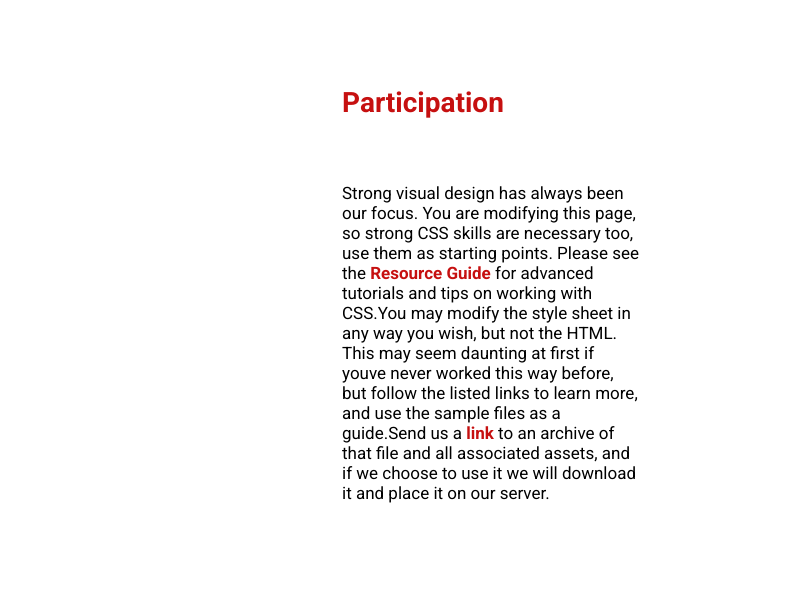
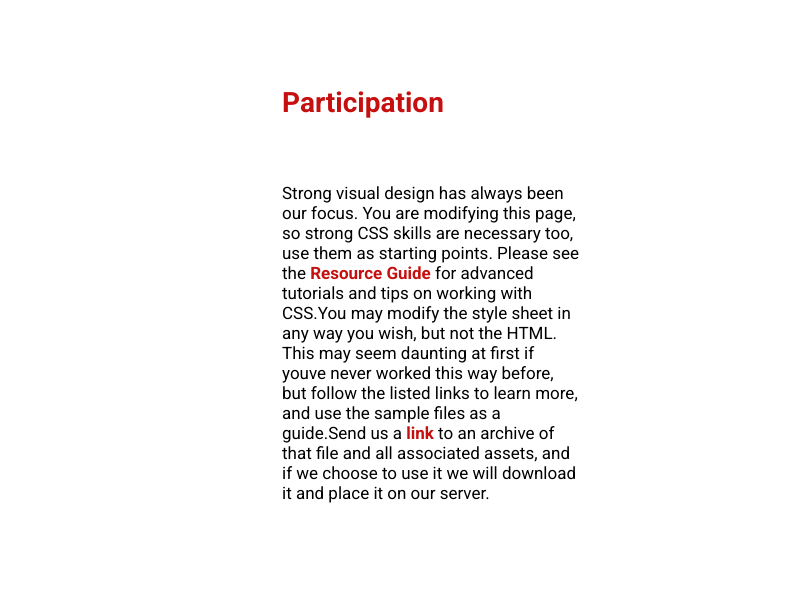
Before and after one commit to GabrielaRojas36/encargo3, a plain HTML site: page index.html in a window 1280 px wide. Shown: the part 1974-2583 px from the top of the page, without its empty margins (268-1074 px from the left). Drawn offline with Linux system fonts and the light colour scheme.

Commit message:
Update style.css

```diff
--- a/style.css
+++ b/style.css
@@ -144,7 +144,7 @@ p {
   height: 460px;
   top:30px;
   margin-top:20px;
-  margin-left:160px;
+  margin-left:100px;
   }
 
 
```
